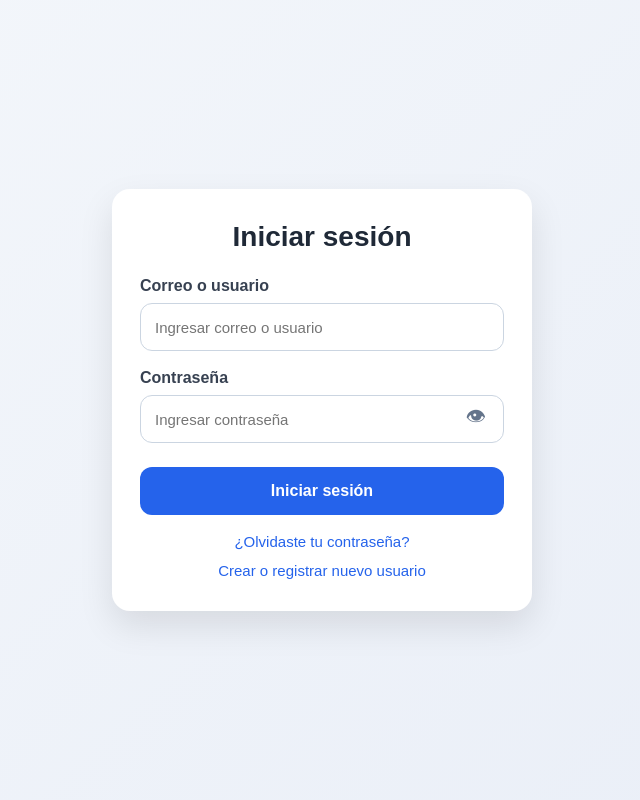
After one commit to Jepp2814/Negocio-Backend, a Django app: page /login/ in a window 1280 px wide. The commit adds this page. Shown: the whole page, without its empty margins (318-958 px from the left). Run offline with Django 5.2, Linux system fonts and the light colour scheme.

Commit message:
Agregué Login más personalizado y ajusté templates

```diff
--- a/core/settings.py
+++ b/core/settings.py
@@ -112,3 +112,6 @@ REST_FRAMEWORK = {
 }
 
 DEFAULT_AUTO_FIELD = 'django.db.models.BigAutoField'
+
+LOGIN_REDIRECT_URL = '/admin'
+LOGOUT_REDIRECT_URL = '/login/'
--- a/core/urls.py
+++ b/core/urls.py
@@ -1,8 +1,11 @@
 from django.contrib import admin
 from django.urls import path, include
+from django.contrib.auth.views import LoginView
 
 urlpatterns = [
     path('admin/', admin.site.urls),
+    path('login/', LoginView.as_view(template_name='registration/login.html'), name='login'),
+    path('accounts/', include('django.contrib.auth.urls')),
     path('', include('inventario.urls')),
     path('api/finance/', include('finance.urls')),
 ]
--- /dev/null
+++ b/templates/registration/login.html
@@ -0,0 +1,208 @@
+<!DOCTYPE html>
+<html lang="es">
+<head>
+    <meta charset="UTF-8">
+    <meta name="viewport" content="width=device-width, initial-scale=1.0">
+    <title>Iniciar sesión</title>
+    <style>
+        * {
+            box-sizing: border-box;
+        }
+
+        body {
+            margin: 0;
+            min-height: 100vh;
+            font-family: Arial, sans-serif;
+            background: linear-gradient(135deg, #f4f7fb, #e9eef7);
+            display: flex;
+            align-items: center;
+            justify-content: center;
+            padding: 20px;
+        }
+
+        .login-card {
+            width: 100%;
+            max-width: 420px;
+            background: #ffffff;
+            border-radius: 18px;
+            box-shadow: 0 15px 35px rgba(0, 0, 0, 0.10);
+            padding: 32px 28px;
+        }
+
+        .login-card h1 {
+            margin: 0 0 24px;
+            text-align: center;
+            color: #1f2937;
+            font-size: 28px;
+        }
+
+        .field {
+            margin-bottom: 18px;
+        }
+
+        .field label {
+            display: block;
+            margin-bottom: 8px;
+            font-weight: 600;
+            color: #374151;
+        }
+
+        .field input {
+            width: 100%;
+            height: 48px;
+            border: 1px solid #cbd5e1;
+            border-radius: 12px;
+            padding: 0 14px;
+            font-size: 15px;
+            outline: none;
+            transition: 0.2s ease;
+        }
+
+        .field input:focus {
+            border-color: #2563eb;
+            box-shadow: 0 0 0 3px rgba(37, 99, 235, 0.15);
+        }
+
+        .password-wrapper {
+            position: relative;
+        }
+
+        .password-wrapper input {
+            padding-right: 48px;
+        }
+
+        .toggle-password {
+            position: absolute;
+            top: 50%;
+            right: 12px;
+            transform: translateY(-50%);
+            border: none;
+            background: none;
+            cursor: pointer;
+            font-size: 20px;
+            color: #64748b;
+        }
+
+        .submit-btn {
+            width: 100%;
+            height: 48px;
+            border: none;
+            border-radius: 12px;
+            background: #2563eb;
+            color: white;
+            font-size: 16px;
+            font-weight: bold;
+            cursor: pointer;
+            margin-top: 6px;
+            transition: 0.2s ease;
+        }
+
+        .submit-btn:hover {
+            background: #1d4ed8;
+        }
+
+        .links {
+            margin-top: 18px;
+            text-align: center;
+        }
+
+        .links a {
+            display: block;
+            margin-top: 12px;
+            text-decoration: none;
+            color: #2563eb;
+            font-size: 15px;
+        }
+
+        .links a:hover {
+            text-decoration: underline;
+        }
+
+        .form-error {
+            background: #fee2e2;
+            color: #991b1b;
+            border-radius: 10px;
+            padding: 10px 12px;
+            margin-bottom: 16px;
+            font-size: 14px;
+        }
+    </style>
+</head>
+<body>
+    <div class="login-card">
+        <h1>Iniciar sesión</h1>
+
+        <form method="post">
+            {% csrf_token %}
+
+            {% if form.non_field_errors %}
+                <div class="form-error">
+                    {{ form.non_field_errors }}
+                </div>
+            {% endif %}
+
+            <div class="field">
+                <label for="id_username">Correo o usuario</label>
+                <input
+                    type="text"
+                    name="username"
+                    id="id_username"
+                    placeholder="Ingresar correo o usuario"
+                    autocomplete="username"
+                    required
+                >
+            </div>
+
+            <div class="field">
+                <label for="current-password">Contraseña</label>
+                <div class="password-wrapper">
+                    <input
+                        type="password"
+                        name="password"
+                        id="current-password"
+                        placeholder="Ingresar contraseña"
+                        autocomplete="current-password"
+                        required
+                    >
+                    <button
+                        type="button"
+                        class="toggle-password"
+                        id="togglePassword"
+                        aria-label="Mostrar contraseña mientras se mantenga presionado"
+                    >👁</button>
+                </div>
+            </div>
+
+            <button type="submit" class="submit-btn">Iniciar sesión</button>
+
+            <div class="links">
+                <a href="{% url 'password_reset' %}">¿Olvidaste tu contraseña?</a>
+                <a href="/registro/">Crear o registrar nuevo usuario</a>
+            </div>
+
+            {% if next %}
+                <input type="hidden" name="next" value="{{ next }}">
+            {% endif %}
+        </form>
+    </div>
+
+    <script>
+        const passwordInput = document.getElementById('current-password');
+        const togglePassword = document.getElementById('togglePassword');
+
+        function showPassword() {
+            passwordInput.type = 'text';
+        }
+
+        function hidePassword() {
+            passwordInput.type = 'password';
+        }
+
+        togglePassword.addEventListener('mousedown', showPassword);
+        togglePassword.addEventListener('mouseup', hidePassword);
+        togglePassword.addEventListener('mouseleave', hidePassword);
+        togglePassword.addEventListener('touchstart', showPassword);
+        togglePassword.addEventListener('touchend', hidePassword);
+    </script>
+</body>
+</html>
```
Also changed, not shown: templates/admin/app_list.html (added, +46 -0 lines), templates/admin/index.html (+2 -33 lines).
